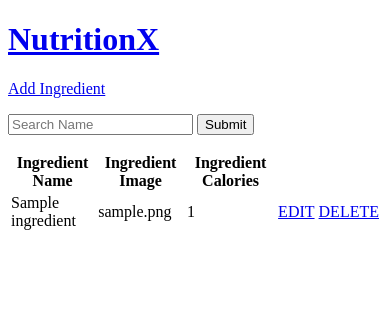
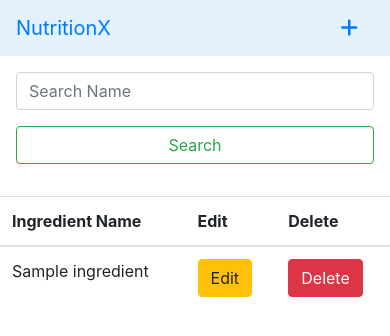
Before and after one commit to edwardpassagi/nutrition-app, a Flask app: page / in a window 390 px wide. Shown: the top 336 px of the page. Run offline with Flask 2, Linux system fonts and the light colour scheme; tables that the repository leaves empty hold one stand-in row (values such as "Sample post"); some libraries are stand-ins or nearby versions.

Commit message:
minimal mobile-oriented display

```diff
--- a/ingredient_crud/app.py
+++ b/ingredient_crud/app.py
@@ -2,5 +2,4 @@ from flask import Flask
 
 
 app = Flask(__name__)
-# TODO: change secret key (?)
 app.secret_key = "cs411-demo"
--- a/ingredient_crud/main.py
+++ b/ingredient_crud/main.py
@@ -157,12 +157,9 @@ def search_ingredient():
         print(_name_hint)
         if _name_hint:
             sql = "SELECT * FROM ingredient WHERE ingredient_name LIKE '%{}%'".format(_name_hint)
-            print(sql)
             cursor.execute(sql)
 
             rows = cursor.fetchall()
-            print("ROWS: {}".format(rows))
-            # flash("Search result for: {}".format(_name_hint))
             msg = "Search result for: {}".format(_name_hint)
             return render_template('ingredients.html', rows=rows, msg=msg)
     except Exception as e:
@@ -171,29 +168,5 @@ def search_ingredient():
         cursor.close()
         conn.close()
 
-    return render_template('ingredients.html', rows=[])
-
-
-# @app.route('/')
-# def ingredients():
-#     conn = None
-#     cursor = None
-
-#     try:
-#         conn = mysql.connect()
-#         cursor = conn.cursor(pymysql.cursors.DictCursor)
-#         cursor.execute("SELECT * FROM ingredient")
-#         rows = cursor.fetchall()
-
-#         return render_template('ingredients.html', rows=rows)
-
-#     except Exception as e:
-#         print(e)
-
-#     finally:
-#         cursor.close()
-#         conn.close()
-
-
 if __name__ == "__main__":
     app.run()
--- a/ingredient_crud/templates/ingredients.html
+++ b/ingredient_crud/templates/ingredients.html
@@ -1,31 +1,50 @@
 <!DOCTYPE html>
+<head>
+    <title>List of Ingredients</title>
+    <link rel="stylesheet" href="https://maxcdn.bootstrapcdn.com/bootstrap/4.0.0/css/bootstrap.min.css" integrity="sha384-Gn5384xqQ1aoWXA+058RXPxPg6fy4IWvTNh0E263XmFcJlSAwiGgFAW/dAiS6JXm" crossorigin="anonymous">
+    <script src="https://kit.fontawesome.com/65913c67fd.js" crossorigin="anonymous"></script>
+    <meta name="viewport" content="width=device-width, initial-scale=1.0">
+</head>
+<div>
+    <nav class="navbar" style="background-color: #e3f2fd">
+        <a class="navbar-brand" href="/">NutritionX</a>
+        <a class="navbar-brand" href="/new_ingredient">
+            <i class="fas fa-plus"></i>
+        </a>
+    </nav>
+</div>
 
-<title>List of Ingredients</title>
-<h1><a href="/">NutritionX</a></h1>
-<p><a href="/new_ingredient">Add Ingredient</a></p>
+<div class="px-3 py-3">
+    <form method="post" action="/search">
+        <div class="form-group">
+            <input name="ingredientHint" class="form-control" value="" type="text" placeholder = "Search Name" autocomplete="off" required>
+        </div>
+        <button type="submit" class="form-control btn btn-outline-success">Search</button>
+    </form>
+    <p>{{msg}}</p>
+</div>
 
-<form method="post" action="/search">
-    <input name="ingredientHint" value="" type="text" placeholder = "Search Name" autocomplete="off" required>
-    <input type="submit" value="Submit">
-</form>
-
-<p>{{msg}}</p>
-
-<table>
+<div>
+    <table class="table" >
+        <thead>
             <tr>
-        <th>Ingredient Name</th>
-        <th>Ingredient Image</th>
-        <th>Ingredient Calories</th>
+                <th scope="col">Ingredient Name</th>
+                <th scope="col" class="d-none d-sm-table-cell">Ingredient Image</th>
+                <th scope="col" class="d-none d-sm-table-cell">Ingredient Calories</th>
+                <th scope="col">Edit</th>
+                <th scope="col">Delete</th>
             </tr>
-
+        </thead>
+        <tbody>
             {% for row in rows %}
             <tr>
                 <td>{{row['ingredient_name']}}</td>
-        <td>{{row['ingredient_image']}}</td>
-        <td>{{row['ingredient_calories']}}</td>
-        <td><a href="/edit/{{row['ingredient_id']}}">EDIT</a></td>
-        <td><a href="/delete/{{row['ingredient_id']}}">DELETE</a></td>
+                <td scope="col" class="d-none d-sm-table-cell">{{row['ingredient_image']}}</td>
+                <td scope="col" class="d-none d-sm-table-cell">{{row['ingredient_calories']}}</td>
+                <td><a href="/edit/{{row['ingredient_id']}}" class="btn btn-warning">Edit</a></td>
+                <td><a href="/delete/{{row['ingredient_id']}}" class="btn btn-danger">Delete</a></td>
             </tr>
             {% endfor %}
-
+        </tbody>
     </table>
+</div>
```
Also changed, not shown: ingredient_crud/templates/add.html (+29 -20 lines), ingredient_crud/templates/edit.html (+30 -21 lines). Lines whose indentation alone changed are shown as unchanged.
